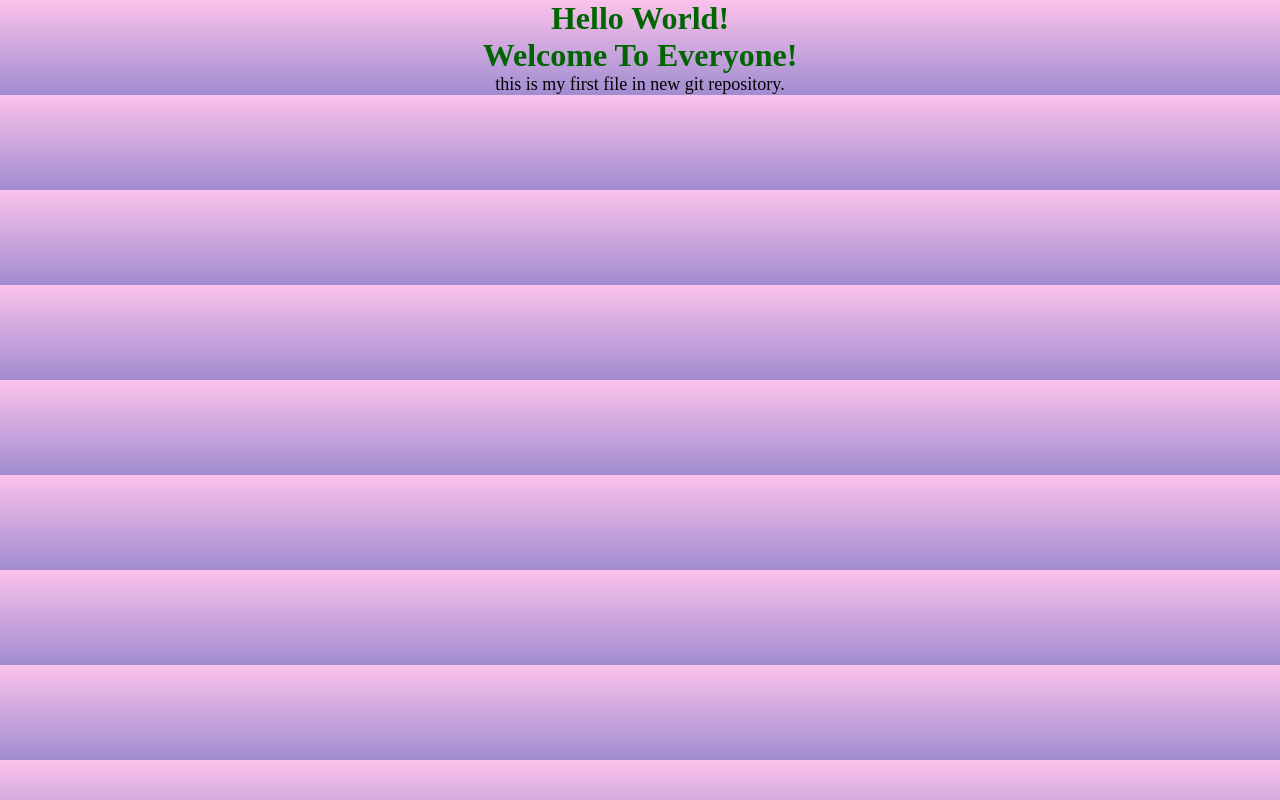
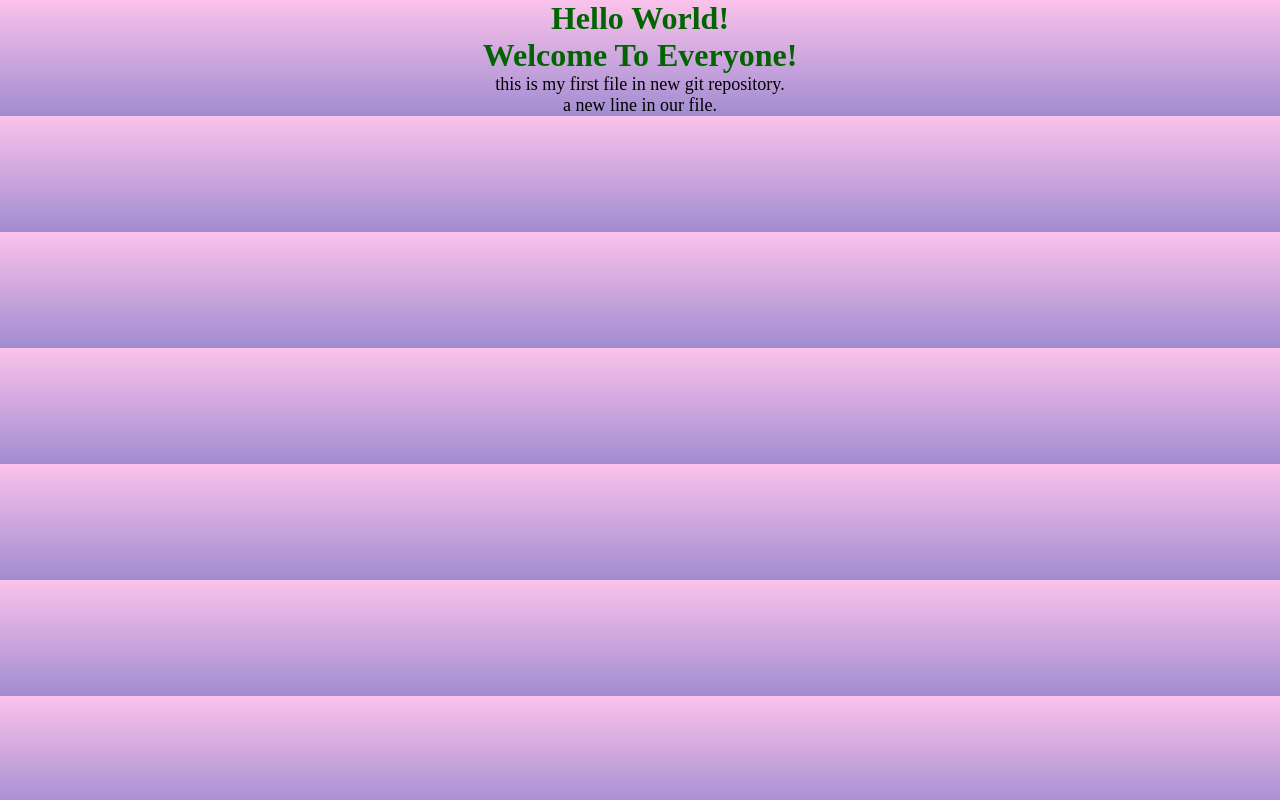
Before and after one commit to ProgrammingWithDivya/github-tutorial, a plain HTML site: page index.html in a window 1280 px wide. Drawn offline with Linux system fonts and the light colour scheme.

Commit message:
Updated index.html with new line

```diff
--- a/index.html
+++ b/index.html
@@ -10,6 +10,7 @@
 	<h1>Hello world!</h1>
 	<h1>welcome to everyone!</h1>
 	<p>this is my first file in new git repository.</p>
+	<p>a new line in our file.</p>
 
 </body>
 </html>
```
